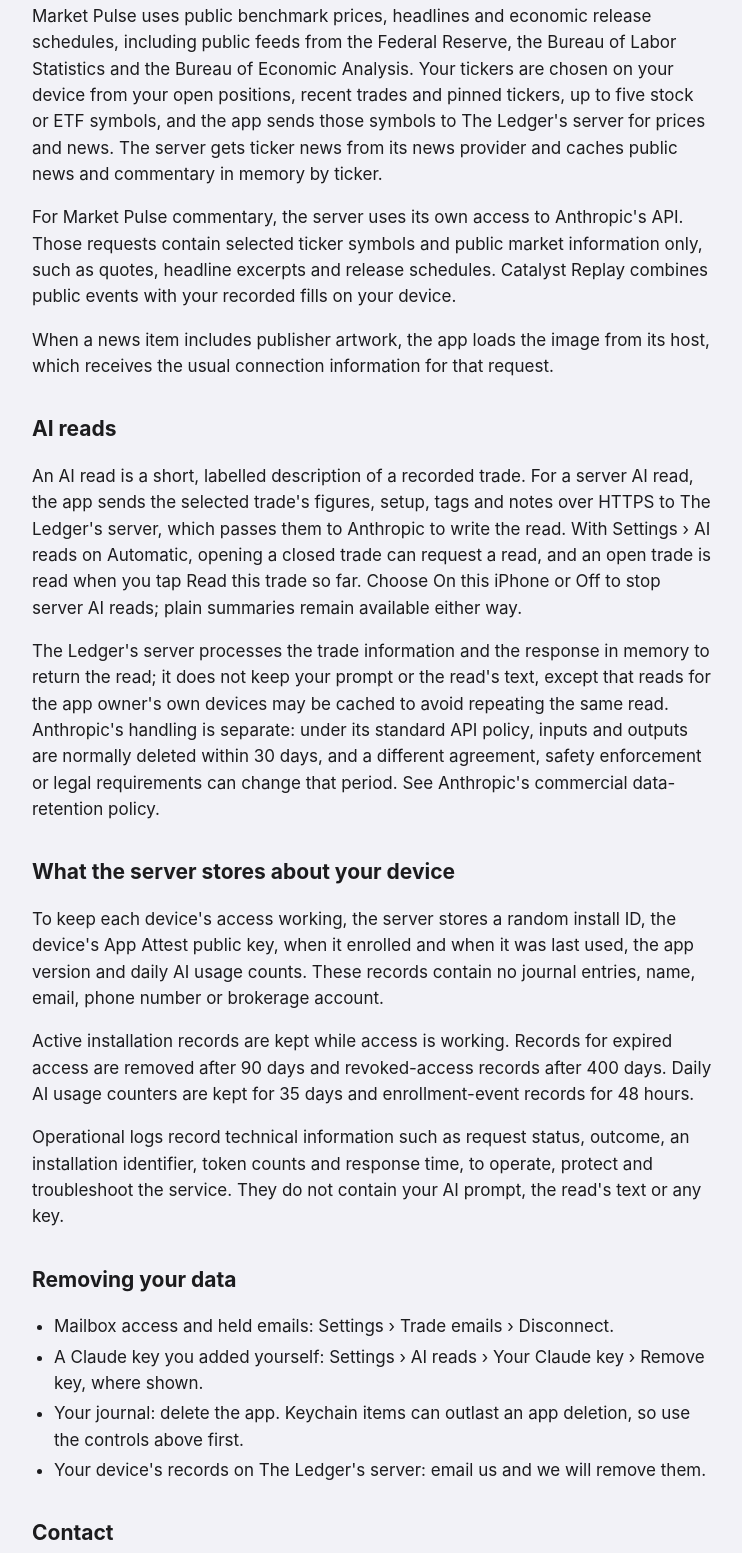
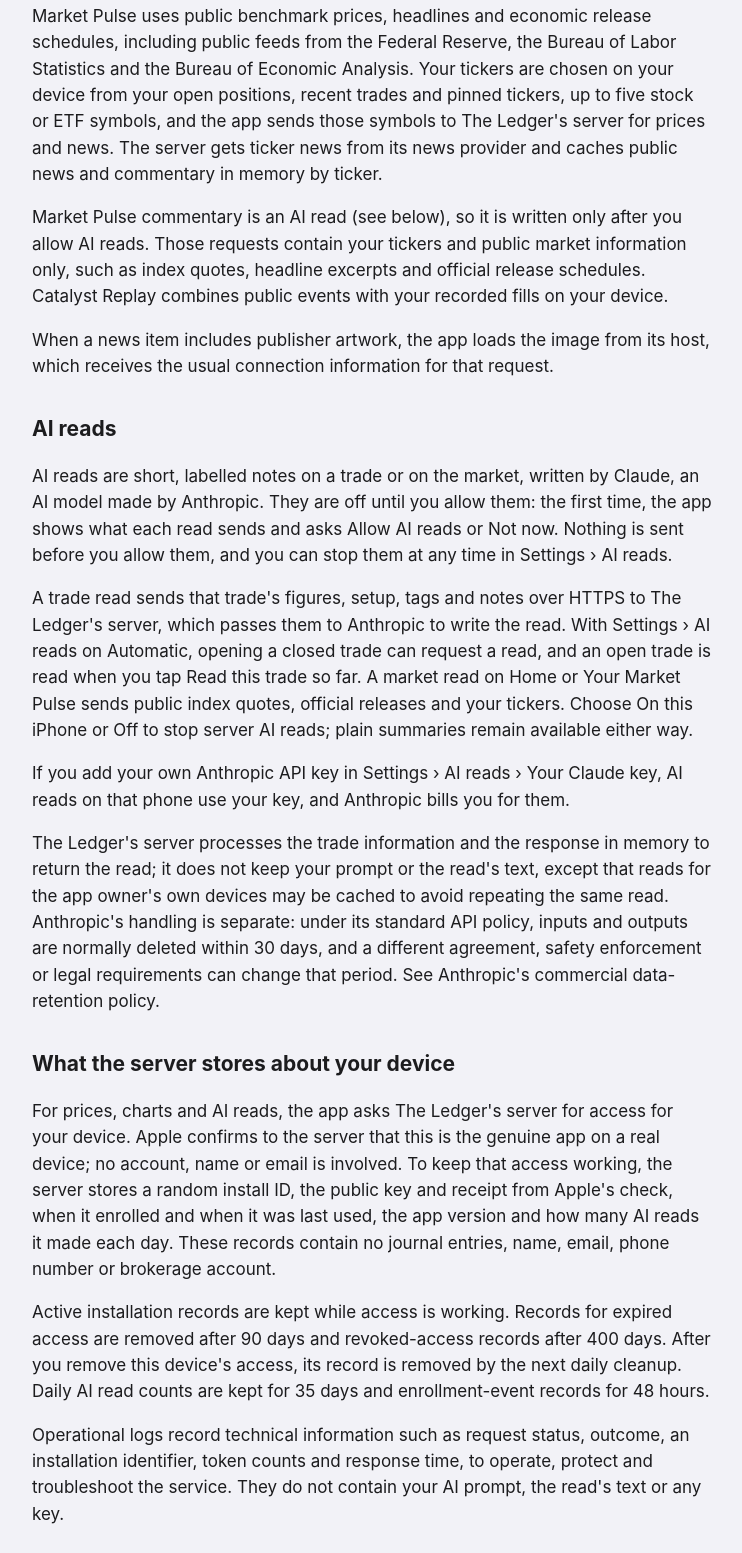
Before and after one commit to zzeeddd95/ledger-site, a plain HTML site: page privacy/index.html in a window 1280 px wide. Shown: the part 998-2551 px from the top of the page, without its empty margins (268-1010 px from the left). Drawn offline with Linux system fonts and the light colour scheme.

Commit message:
Privacy and support: build 40's AI reads (off until allowed, named Anthropic) and device access in Settings › Privacy
Co-Authored-By: Claude Opus 5.5 <noreply@anthropic.com>

```diff
--- a/privacy/index.html
+++ b/privacy/index.html
@@ -30,16 +30,18 @@
 
   <h2>Market Pulse and ticker news</h2>
   <p>Market Pulse uses public benchmark prices, headlines and economic release schedules, including public feeds from the Federal Reserve, the Bureau of Labor Statistics and the Bureau of Economic Analysis. Your tickers are chosen on your device from your open positions, recent trades and pinned tickers, up to five stock or ETF symbols, and the app sends those symbols to The Ledger's server for prices and news. The server gets ticker news from its news provider and caches public news and commentary in memory by ticker.</p>
-  <p>For Market Pulse commentary, the server uses its own access to Anthropic's API. Those requests contain selected ticker symbols and public market information only, such as quotes, headline excerpts and release schedules. Catalyst Replay combines public events with your recorded fills on your device.</p>
+  <p>Market Pulse commentary is an AI read (see below), so it is written only after you allow AI reads. Those requests contain your tickers and public market information only, such as index quotes, headline excerpts and official release schedules. Catalyst Replay combines public events with your recorded fills on your device.</p>
   <p>When a news item includes publisher artwork, the app loads the image from its host, which receives the usual connection information for that request.</p>
 
   <h2>AI reads</h2>
-  <p>An AI read is a short, labelled description of a recorded trade. For a server AI read, the app sends the selected trade's figures, setup, tags and notes over HTTPS to The Ledger's server, which passes them to Anthropic to write the read. With Settings › AI reads on Automatic, opening a closed trade can request a read, and an open trade is read when you tap Read this trade so far. Choose On this iPhone or Off to stop server AI reads; plain summaries remain available either way.</p>
+  <p>AI reads are short, labelled notes on a trade or on the market, written by Claude, an AI model made by Anthropic. They are off until you allow them: the first time, the app shows what each read sends and asks Allow AI reads or Not now. Nothing is sent before you allow them, and you can stop them at any time in Settings › AI reads.</p>
+  <p>A trade read sends that trade's figures, setup, tags and notes over HTTPS to The Ledger's server, which passes them to Anthropic to write the read. With Settings › AI reads on Automatic, opening a closed trade can request a read, and an open trade is read when you tap Read this trade so far. A market read on Home or Your Market Pulse sends public index quotes, official releases and your tickers. Choose On this iPhone or Off to stop server AI reads; plain summaries remain available either way.</p>
+  <p>If you add your own Anthropic API key in Settings › AI reads › Your Claude key, AI reads on that phone use your key, and Anthropic bills you for them.</p>
   <p>The Ledger's server processes the trade information and the response in memory to return the read; it does not keep your prompt or the read's text, except that reads for the app owner's own devices may be cached to avoid repeating the same read. Anthropic's handling is separate: under its standard API policy, inputs and outputs are normally deleted within 30 days, and a different agreement, safety enforcement or legal requirements can change that period. See Anthropic's commercial data-retention policy.</p>
 
   <h2>What the server stores about your device</h2>
-  <p>To keep each device's access working, the server stores a random install ID, the device's App Attest public key, when it enrolled and when it was last used, the app version and daily AI usage counts. These records contain no journal entries, name, email, phone number or brokerage account.</p>
-  <p>Active installation records are kept while access is working. Records for expired access are removed after 90 days and revoked-access records after 400 days. Daily AI usage counters are kept for 35 days and enrollment-event records for 48 hours.</p>
+  <p>For prices, charts and AI reads, the app asks The Ledger's server for access for your device. Apple confirms to the server that this is the genuine app on a real device; no account, name or email is involved. To keep that access working, the server stores a random install ID, the public key and receipt from Apple's check, when it enrolled and when it was last used, the app version and how many AI reads it made each day. These records contain no journal entries, name, email, phone number or brokerage account.</p>
+  <p>Active installation records are kept while access is working. Records for expired access are removed after 90 days and revoked-access records after 400 days. After you remove this device's access, its record is removed by the next daily cleanup. Daily AI read counts are kept for 35 days and enrollment-event records for 48 hours.</p>
   <p>Operational logs record technical information such as request status, outcome, an installation identifier, token counts and response time, to operate, protect and troubleshoot the service. They do not contain your AI prompt, the read's text or any key.</p>
 
   <h2>Removing your data</h2>
@@ -47,7 +49,7 @@
     <li>Mailbox access and held emails: Settings › Trade emails › Disconnect.</li>
     <li>A Claude key you added yourself: Settings › AI reads › Your Claude key › Remove key, where shown.</li>
     <li>Your journal: delete the app. Keychain items can outlast an app deletion, so use the controls above first.</li>
-    <li>Your device's records on The Ledger's server: email us and we will remove them.</li>
+    <li>Your device's records on The Ledger's server: Settings › Privacy › Remove this device's access. Prices, charts and AI reads stop until you tap Get access, and your journal stays on your iPhone.</li>
   </ul>
 
   <h2>Contact</h2>
```
Also changed, not shown: support/index.html (+4 -1 lines).
